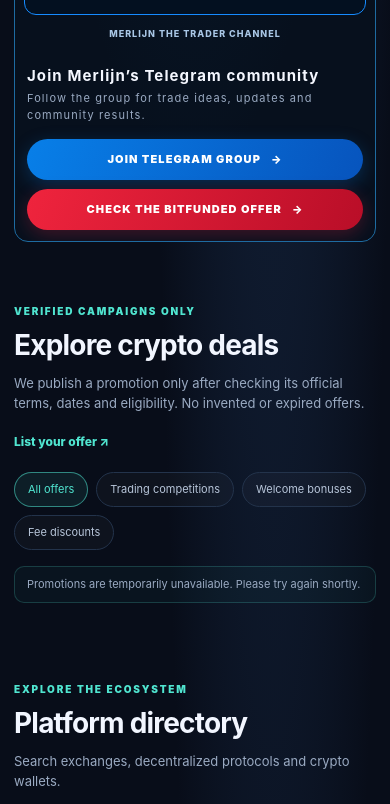
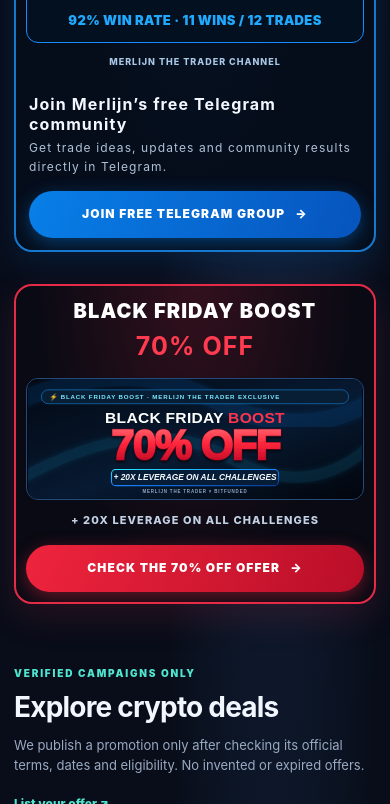
Before and after one commit to capzed/capzed, a website: page index.html in a window 390 px wide. Shown: the part 1830-2634 px from the top of the page. Drawn offline with Linux system fonts and the light colour scheme; no server answers.

Commit message:
Separate and highlight Merlijn community results and Bitfunded offer

```diff
--- a/index.html
+++ b/index.html
@@ -15,11 +15,11 @@ header{position:sticky;top:0;z-index:10;background:#080d19eF;backdrop-filter:blu
 .stats{display:grid;grid-template-columns:repeat(3,1fr);gap:12px;margin:0 0 55px}.stat{border:1px solid var(--line);background:#ffffff04;padding:15px 18px;border-radius:14px}.stat b{display:block;font-size:13px}.stat span{color:var(--muted);font-size:11px}.stat-link{display:block;color:inherit;text-decoration:none;transition:border-color .18s,background .18s,transform .18s}.stat-link:hover,.stat-link:focus-visible{border-color:#50e5d088;background:#50e5d00b;transform:translateY(-2px);outline:none}.stat-link b{display:flex;align-items:center;justify-content:space-between}.stat-arrow{color:var(--cyan);font-size:16px}
 section{padding:30px 0 45px}.sectionhead{display:flex;justify-content:space-between;align-items:end;gap:20px;margin-bottom:20px}.kicker{color:var(--cyan);font-size:10px;letter-spacing:1.8px;font-weight:900;text-transform:uppercase}.sectionhead h2{font-size:28px;letter-spacing:-.8px;margin:5px 0 0}.sectionhead p{color:var(--muted);font-size:13px;margin:5px 0 0}.textlink{color:var(--cyan);font-size:12px;font-weight:800}
 .adslot{border:1px dashed #50617b;border-radius:14px;min-height:76px;display:flex;align-items:center;justify-content:center;text-align:center;color:#8192aa;font-size:11px;letter-spacing:1.1px;background:linear-gradient(90deg,#ffffff03,transparent,#ffffff03);margin:12px 0 32px}
-.adslot-sponsored{display:block;min-height:0;padding:14px;border:1px solid #1e6ba1;background:radial-gradient(ellipse at 50% 0%,#0b477533,transparent 65%),#07101d;overflow:hidden}
-.sponsor-label{display:flex;justify-content:space-between;align-items:center;gap:10px;margin:0 0 14px;color:#7bdfff;font-size:10px;font-weight:900;letter-spacing:1.6px;text-align:left}
-.sponsor-label span:last-child{color:#9aabc2;font-weight:700;letter-spacing:1px}
+.adslot-sponsored{display:block;min-height:0;padding:16px;border:2px solid #1679d0;border-radius:18px;background:radial-gradient(ellipse at 50% 0%,#0b477544,transparent 65%),#050d1b;overflow:hidden;box-shadow:0 12px 34px #007dff20}
+.sponsor-label{display:flex;justify-content:space-between;align-items:center;gap:10px;margin:0 0 14px;color:#7bdfff;font-size:11px;font-weight:950;letter-spacing:1.5px;text-align:left}
+.sponsor-label span:last-child{color:#a9c8e8;font-weight:800;letter-spacing:1px}
 .merlijn-results{width:100%;border-collapse:separate;border-spacing:0;overflow:hidden;border:1px solid #168bff;border-radius:12px;background:#031020;color:#f5f8ff;font-size:clamp(12px,1.6vw,16px)}
-.merlijn-results caption{padding:12px 8px 15px;color:#dceaff;font-size:clamp(18px,3vw,28px);font-weight:950;letter-spacing:1px;text-align:center}
+.merlijn-results caption{padding:12px 8px 15px;color:#fff;font-size:clamp(21px,3vw,30px);font-weight:950;letter-spacing:1px;text-align:center}
 .merlijn-results caption strong{display:block;color:#168ff0;font-size:1.12em}
 .merlijn-results th{padding:10px 8px;background:linear-gradient(100deg,#1456e8,#087fe8);font-weight:900;text-align:center}
 .merlijn-results td{padding:7px 8px;border-top:1px solid #294363;text-align:center}
@@ -27,13 +27,20 @@ section{padding:30px 0 45px}.sectionhead{display:flex;justify-content:space-betw
 .merlijn-results tfoot td{padding:12px 8px;color:#20aaff;font-weight:950;font-size:1.08em;letter-spacing:.4px}
 .merlijn-meta{display:flex;align-items:center;justify-content:center;color:#a9c7e6;font-size:10px;letter-spacing:2px;font-weight:800;padding:12px 4px}
 .sponsor-bottom{display:flex;align-items:center;justify-content:space-between;gap:15px;padding:13px 3px 2px;text-align:left}
-.sponsor-copy strong{display:block;color:#f4f7ff;font-size:15px;line-height:1.3}
-.sponsor-copy small{display:block;color:#9aaac2;font-size:11px;margin-top:4px}
+.sponsor-copy strong{display:block;color:#f4f7ff;font-size:16px;line-height:1.3}
+.sponsor-copy small{display:block;color:#b0c0d6;font-size:12px;margin-top:4px}
 .sponsor-actions{display:flex;gap:9px;flex-wrap:wrap}
-.sponsor-cta{flex:none;display:inline-flex;align-items:center;justify-content:center;gap:10px;padding:12px 18px;border-radius:999px;background:linear-gradient(110deg,#087fe8,#0754bd);color:#fff;font-size:11px;font-weight:900;box-shadow:0 5px 18px #087fe844}
-.sponsor-cta.offer{background:linear-gradient(110deg,#ef243d,#b90e28);box-shadow:0 5px 18px #f326443d}
+.sponsor-cta{flex:none;display:inline-flex;align-items:center;justify-content:center;gap:10px;padding:14px 20px;border-radius:999px;background:linear-gradient(110deg,#087fe8,#0754bd);color:#fff;font-size:12px;font-weight:950;box-shadow:0 5px 18px #087fe866}
+.sponsor-cta.offer{background:linear-gradient(110deg,#ef243d,#b90e28);box-shadow:0 5px 18px #f3264466}
 .sponsor-cta:hover{filter:brightness(1.12);transform:translateY(-1px)}
-@media(max-width:560px){.adslot-sponsored{padding:9px}.sponsor-label{font-size:8px;letter-spacing:1px}.sponsor-bottom{align-items:flex-start;flex-direction:column}.sponsor-actions,.sponsor-cta{width:100%}.sponsor-actions{flex-direction:column}.merlijn-results td{padding:6px 4px}.merlijn-results th{padding:8px 4px}.merlijn-meta{font-size:9px;letter-spacing:1px}}
+.merlijn-offer-card{margin-top:22px;border-color:#e52b48;background:radial-gradient(ellipse at 50% 0%,#e52b4830,transparent 65%),#090a13;box-shadow:0 12px 36px #e52b4825}
+.merlijn-offer-card .offer-art{display:block;width:100%;height:auto;max-height:340px;object-fit:contain;border-radius:12px;border:1px solid #244b79;background:#020713}
+.merlijn-offer-card .offer-heading{margin:0 0 12px;color:#fff;font-size:clamp(20px,3vw,28px);font-weight:950;text-align:center}
+.merlijn-offer-card .offer-heading strong{display:block;color:#ff3b50;font-size:1.25em}
+.merlijn-offer-card .offer-sub{margin:12px 0;color:#c2d1e5;text-align:center;font-weight:800}
+.merlijn-offer-card .offer-cta-wrap{display:flex;justify-content:center;padding-top:4px}
+.merlijn-offer-card .sponsor-cta{min-width:min(100%,280px)}
+@media(max-width:560px){.adslot-sponsored{padding:10px}.sponsor-label{font-size:9px;letter-spacing:1px}.sponsor-bottom{align-items:flex-start;flex-direction:column}.sponsor-actions,.sponsor-cta{width:100%}.sponsor-actions{flex-direction:column}.merlijn-results td{padding:6px 4px}.merlijn-results th{padding:8px 4px}.merlijn-meta{font-size:9px;letter-spacing:1px}.merlijn-offer-card{margin-top:18px}.merlijn-offer-card .offer-cta-wrap{width:100%}}
 .filters{display:flex;gap:8px;flex-wrap:wrap;margin-bottom:16px}.filter{background:#ffffff06;color:#b7c5d9;border:1px solid var(--line);padding:8px 13px;border-radius:30px;font-size:11px;cursor:pointer}.filter.active,.filter:hover{background:#50e5d015;border-color:#50e5d088;color:var(--cyan)}
 .cards{display:grid;grid-template-columns:repeat(3,1fr);gap:14px}.deal{background:linear-gradient(145deg,#111e31,#0d1625);border:1px solid var(--line);border-radius:17px;padding:18px;transition:.2s}.deal:hover{transform:translateY(-3px);border-color:#50e5d077}.deal-top{display:flex;align-items:center;justify-content:space-between;margin-bottom:18px}.exchange{display:flex;align-items:center;gap:10px;font-weight:800}.coinlogo{width:35px;height:35px;border-radius:11px;background:#1b2c44;display:grid;place-items:center;color:var(--cyan);font-weight:900}.tag{font-size:9px;color:var(--lime);border:1px solid #c5f36a44;background:#c5f36a0c;padding:5px 8px;border-radius:30px}.deal h3{font-size:17px;margin:0 0 7px}.deal p{color:var(--muted);font-size:12px;margin:0 0 17px;min-height:38px}.deal-bottom{border-top:1px solid var(--line);padding-top:13px;display:flex;justify-content:space-between;align-items:center}.deal-bottom small{font-size:10px;color:var(--muted)}.deal-bottom a{font-size:11px;color:var(--cyan);font-weight:800}
 .compare{display:grid;grid-template-columns:1fr 1fr;gap:14px}.comparebox{border:1px solid var(--line);border-radius:17px;padding:22px;background:linear-gradient(140deg,#14233a,#0d1727)}.comparebox h3{margin:0 0 7px}.comparebox p{color:var(--muted);font-size:12px;margin:0 0 16px}.chips{display:flex;flex-wrap:wrap;gap:7px}.chip{border:1px solid #ffffff17;background:#ffffff07;padding:7px 10px;border-radius:9px;font-size:11px}
@@ -65,8 +72,8 @@ footer{border-top:1px solid #ffffff14;margin-top:30px;padding:30px 0 38px}.footr
 <div class="hero"><div><div class="eyebrow"><span class="dot"></span> Your crypto advantage starts here</div><h1>Find better crypto deals.<br><span>Trade smarter.</span></h1><p class="lead">Discover exchange promotions, compare CEXs, DEXs and funded-trading prop firms, and keep up with the stories moving crypto.</p><div class="actions"><a class="btn primary" href="#deals">Explore latest deals <span>↗</span></a><a class="btn secondary" href="#compare">Compare platforms</a></div></div>
 <div class="heroart"><div class="orb"></div><div class="hero-orbit"></div><div class="hero-core"><span>A</span></div><div class="hero-scan"></div><div class="hero-console"><small>AUTOMATET INTELLIGENCE</small><strong>Find your next edge.</strong><p>One global cockpit for crypto opportunities, platform data and market intelligence.</p></div><div class="hero-metrics"><span>DEALS</span><span>PLATFORMS</span><span>MARKET PULSE</span></div><div class="chart"><svg viewBox="0 0 600 180" preserveAspectRatio="none"><defs><linearGradient id="area" x1="0" x2="0" y1="0" y2="1"><stop offset="0" stop-color="#50e5d0" stop-opacity=".35"/><stop offset="1" stop-color="#50e5d0" stop-opacity="0"/></linearGradient></defs><path d="M0 145 C40 130 45 145 80 120 S130 130 160 95 S215 120 245 90 S300 105 335 68 S385 85 420 55 S470 75 505 30 S560 45 600 12 L600 180 L0 180Z" fill="url(#area)"/><path d="M0 145 C40 130 45 145 80 120 S130 130 160 95 S215 120 245 90 S300 105 335 68 S385 85 420 55 S470 75 505 30 S560 45 600 12" fill="none" stroke="#50e5d0" stroke-width="3"/></svg></div></div></div>
 <div class="stats"><a class="stat stat-link" href="/compare.html" aria-label="Compare CEX and DEX platforms: features, fees and details"><b>Compare CEX &amp; DEX <span class="stat-arrow">↗</span></b><span>Features, fees and platform details</span></a><a class="stat stat-link" href="#deals" aria-label="Discover verified promotions and partner offers"><b>Discover promotions <span class="stat-arrow">↗</span></b><span>Bonuses, rewards and partner offers</span></a><a class="stat stat-link" href="/news.html" aria-label="Stay ahead with the latest crypto news"><b>Stay ahead <span class="stat-arrow">↗</span></b><span>News and updates in one place</span></a></div>
-<section class="adslot adslot-sponsored" id="ad-top" aria-label="Merlijn The Trader community results and links">
-<div class="sponsor-label"><span>MERLIJN THE TRADER · COMMUNITY RESULTS</span><span>× BITFUNDED</span></div>
+<section class="adslot adslot-sponsored" id="ad-top" aria-label="Merlijn The Trader free group results">
+<div class="sponsor-label"><span>MERLIJN THE TRADER · FREE GROUP RESULTS</span><span>COMMUNITY TRACK RECORD</span></div>
 <table class="merlijn-results" aria-label="Free group trade results from November 8 to November 20">
 <caption>FREE GROUP RESULTS<strong>NOV 8 — NOV 20</strong></caption>
 <thead><tr><th scope="col">DATE</th><th scope="col">TRADE</th><th scope="col">RESULT</th></tr></thead>
@@ -87,11 +94,16 @@ footer{border-top:1px solid #ffffff14;margin-top:30px;padding:30px 0 38px}.footr
 <tfoot><tr><td colspan="3">92% WIN RATE · 11 WINS / 12 TRADES</td></tr></tfoot>
 </table>
 <div class="merlijn-meta">MERLIJN THE TRADER CHANNEL</div>
-<div class="sponsor-bottom"><div class="sponsor-copy"><strong>Join Merlijn’s Telegram community</strong><small>Follow the group for trade ideas, updates and community results.</small></div>
-<div class="sponsor-actions">
-<a class="sponsor-cta" href="https://t.me/merlijnthetrades" target="_blank" rel="noopener">JOIN TELEGRAM GROUP <span aria-hidden="true">→</span></a>
-<a class="sponsor-cta offer" href="https://merlijnxbitfunded.com/" target="_blank" rel="noopener">CHECK THE BITFUNDED OFFER <span aria-hidden="true">→</span></a>
-</div></div>
+<div class="sponsor-bottom"><div class="sponsor-copy"><strong>Join Merlijn’s free Telegram community</strong><small>Get trade ideas, updates and community results directly in Telegram.</small></div>
+<div class="sponsor-actions"><a class="sponsor-cta" href="https://t.me/merlijnthetrades" target="_blank" rel="noopener">JOIN FREE TELEGRAM GROUP <span aria-hidden="true">→</span></a></div></div>
+</section>
+<section class="adslot adslot-sponsored merlijn-offer-card" id="merlijn-bitfunded-offer" aria-label="Merlijn The Trader Black Friday Bitfunded offer">
+<h2 class="offer-heading">BLACK FRIDAY BOOST<strong>70% OFF</strong></h2>
+<a href="https://merlijnxbitfunded.com/" target="_blank" rel="noopener" aria-label="View the Black Friday Bitfunded offer">
+<img class="offer-art" src="/assets/merlijn-black-friday.svg" alt="Black Friday Boost: 70 percent off and 20x leverage on all challenges" loading="lazy">
+</a>
+<p class="offer-sub">+ 20X LEVERAGE ON ALL CHALLENGES</p>
+<div class="offer-cta-wrap"><a class="sponsor-cta offer" href="https://merlijnxbitfunded.com/" target="_blank" rel="noopener">CHECK THE 70% OFF OFFER <span aria-hidden="true">→</span></a></div>
 </section>
 <section id="deals"><div class="sectionhead"><div><div class="kicker">Verified campaigns only</div><h2>Explore crypto deals</h2><p>We publish a promotion only after checking its official terms, dates and eligibility. No invented or expired offers.</p></div><a class="textlink" href="#partners">List your offer ↗</a></div>
 <div class="filters"><button class="filter active" data-filter="all">All offers</button><button class="filter" data-filter="trading_competition">Trading competitions</button><button class="filter" data-filter="welcome_bonus">Welcome bonuses</button><button class="filter" data-filter="fee_discount">Fee discounts</button></div>
```
